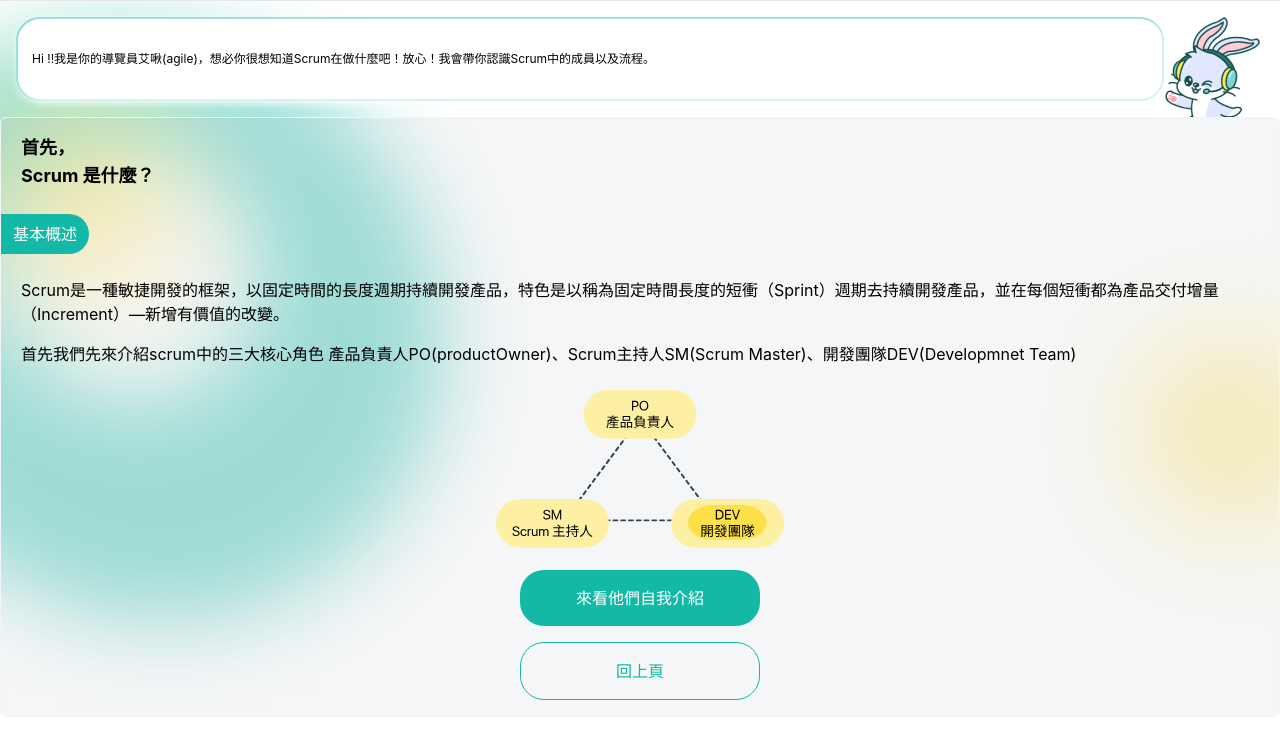
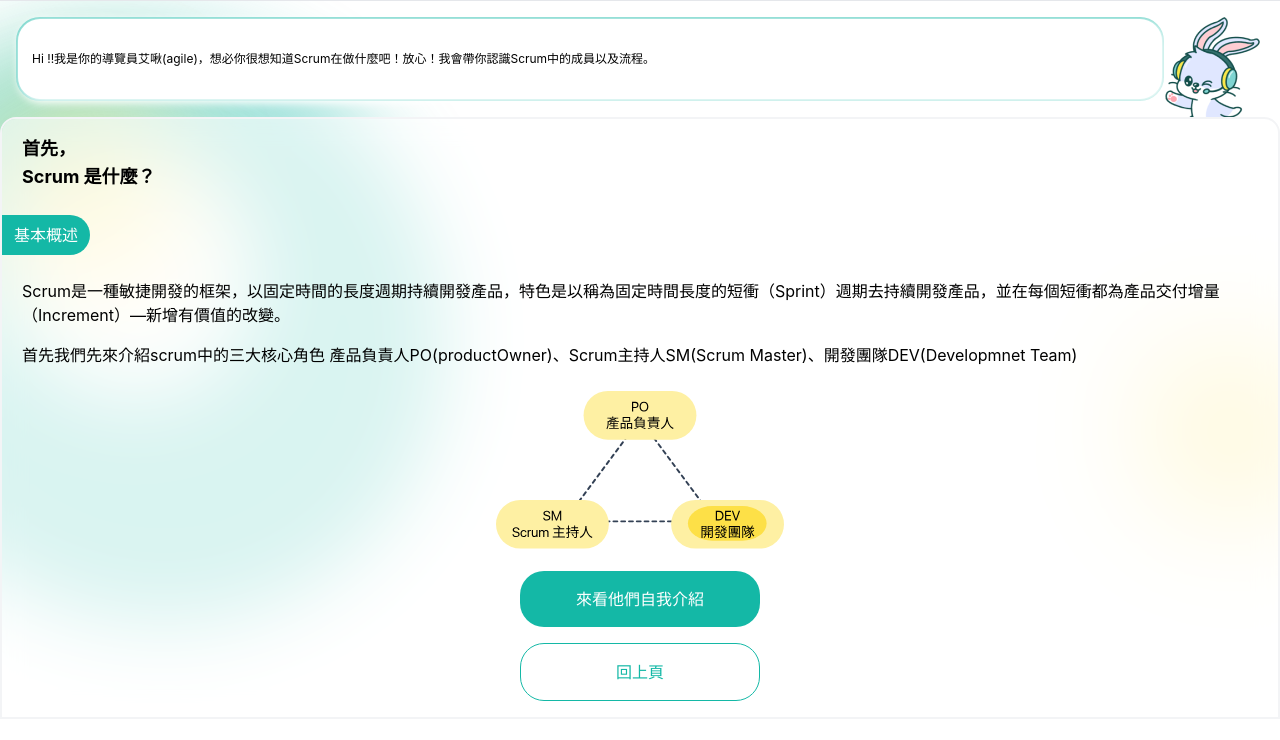
Before and after one commit to alphatero/f2e_scrum_frontend, a React (Create React App) app: page /introduction/scrum in a window 1280 px wide. Shown: the top 740 px of the page. Built offline with nearby package versions, Linux system fonts and the light colour scheme.

Commit message:
fix: 🐛 blur block background

```diff
--- a/src/components/BlurBlockBg.jsx
+++ b/src/components/BlurBlockBg.jsx
@@ -5,8 +5,8 @@ export function BlurBlockBg(props) {
   return (
 
     <div className={clsx(
-      'w-full border border-gray-100 rounded-md',
-      'bg-gray-400 bg-clip-padding bg-opacity-10',
+      'w-full border-2 border-gray-100 rounded-t-2xl',
+      'bg-white/60 bg-clip-padding bg-opacity-10',
       'backdrop-filter backdrop-blur-md',
     )}
     >
```
